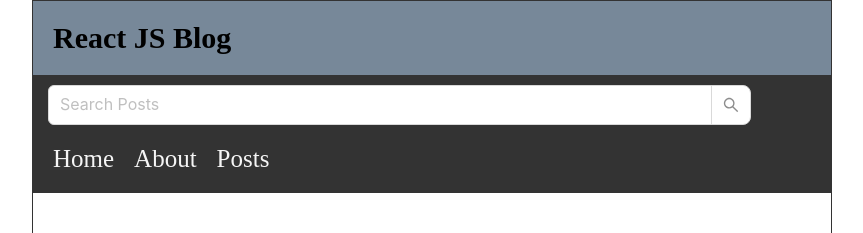
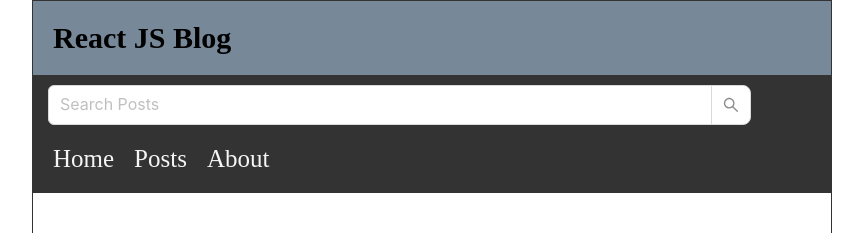
Before and after one commit to DanielCyubahiro/blog-app, a React (Vite) app: page / in a window 1280 px wide. Shown: the top 233 px of the page, without its empty margins (208-1071 px from the left). Built offline with nearby package versions, Linux system fonts and the light colour scheme.

Commit message:
Add functionality to the navbar

```diff
--- a/src/index.css
+++ b/src/index.css
@@ -66,7 +66,6 @@
     padding: 10px;
 }
 nav ul li {
-    color: whitesmoke;
     padding: 10px;
 }
 
--- a/src/layouts/Navbar.jsx
+++ b/src/layouts/Navbar.jsx
@@ -1,4 +1,5 @@
 import {Input} from 'antd';
+import {Link} from 'react-router-dom';
 
 const {Search} = Input;
 
@@ -14,12 +15,33 @@
               paddingTop: '10px',
               paddingLeft: '15px',
             }}
-            size='large'
+            size="large"
         />
         <ul>
-          <li>Home</li>
-          <li>About</li>
-          <li>Posts</li>
+          <li>
+            <Link
+                to="/"
+                style={{color: 'whitesmoke', textDecoration: 'none'}}
+            >
+              Home
+            </Link>
+          </li>
+          <li>
+            <Link
+                to="/posts"
+                style={{color: 'whitesmoke', textDecoration: 'none'}}
+            >
+              Posts
+            </Link>
+          </li>
+          <li>
+            <Link
+                to="/about"
+                style={{color: 'whitesmoke', textDecoration: 'none'}}
+            >
+              About
+            </Link>
+          </li>
         </ul>
       </nav>
   );
```
